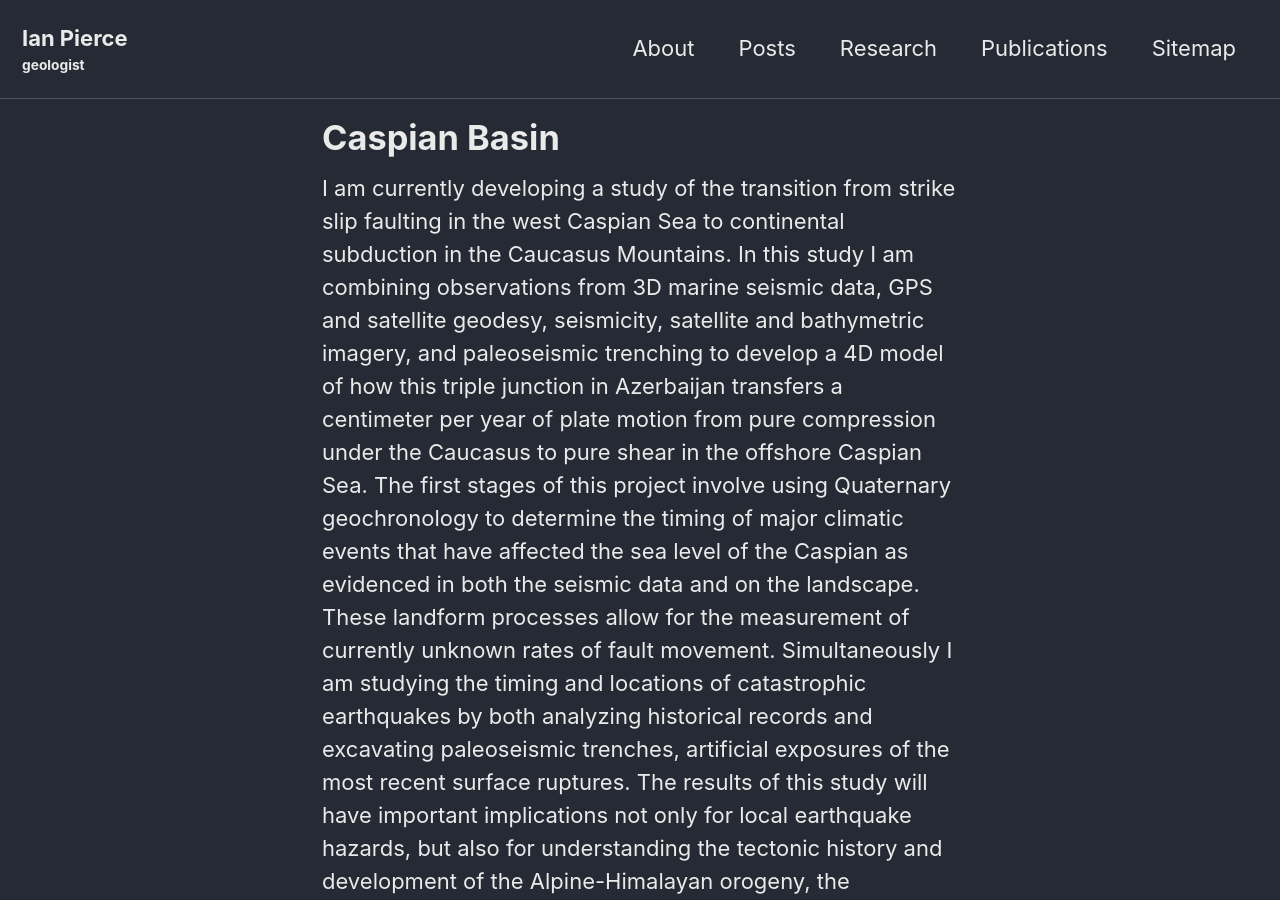
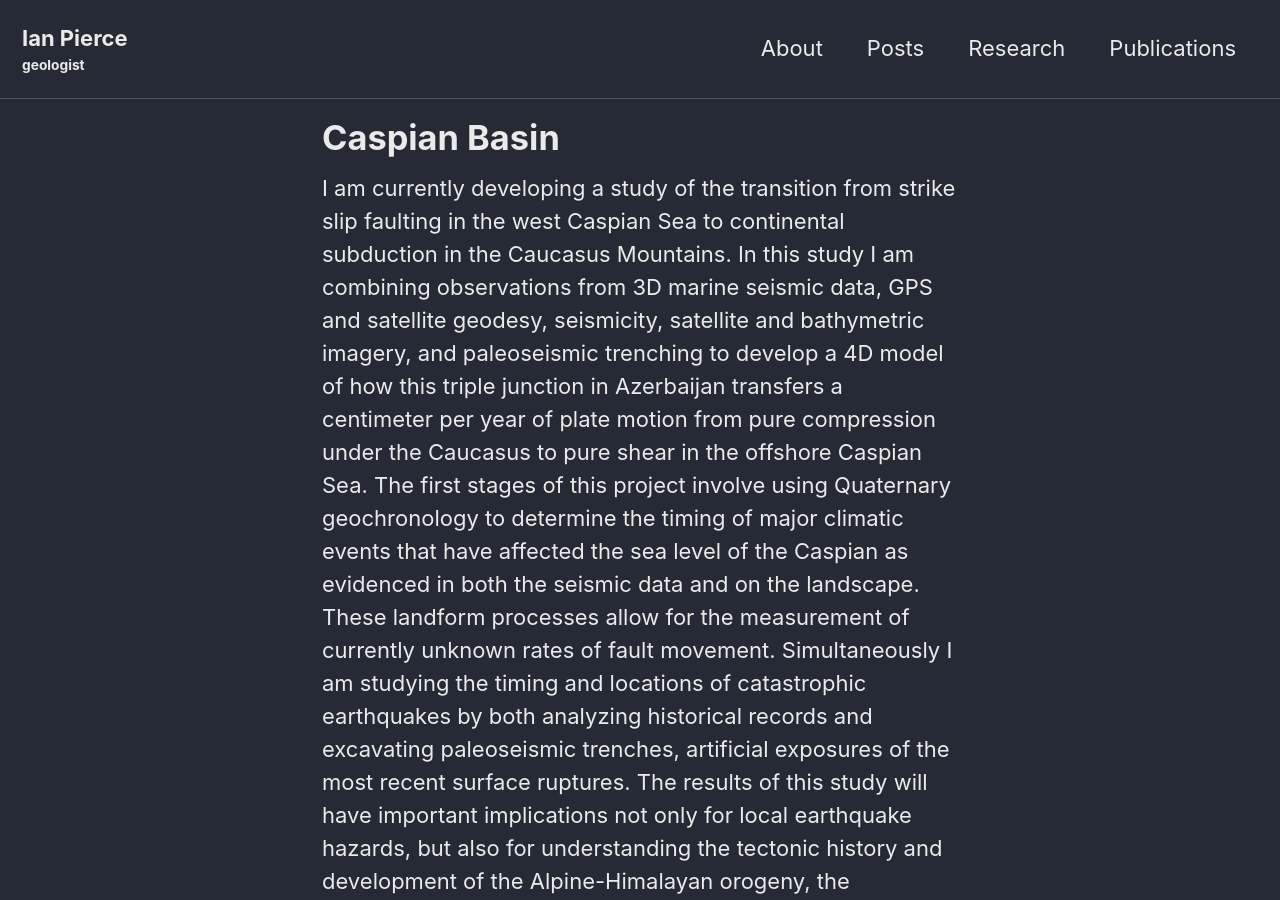
Before and after one commit to Neotectonic/Neotectonic.github.io, a Jekyll site: the page built from docs/_research/caspian.md, in a window 1280 px wide and 900 px high. Built offline with Jekyll 4.4.1, drawn with Linux system fonts in a browser that asks for light colours; cached includes are drawn as plain includes.

Commit message:
Update navigation.yml

```diff
--- a/docs/_data/navigation.yml
+++ b/docs/_data/navigation.yml
@@ -8,8 +8,6 @@ main:
     url: /research/
   - title: "Publications"
     url: /pubs/
-  - title: "Sitemap"
-    url: /sitemap/
 
 
 
```
